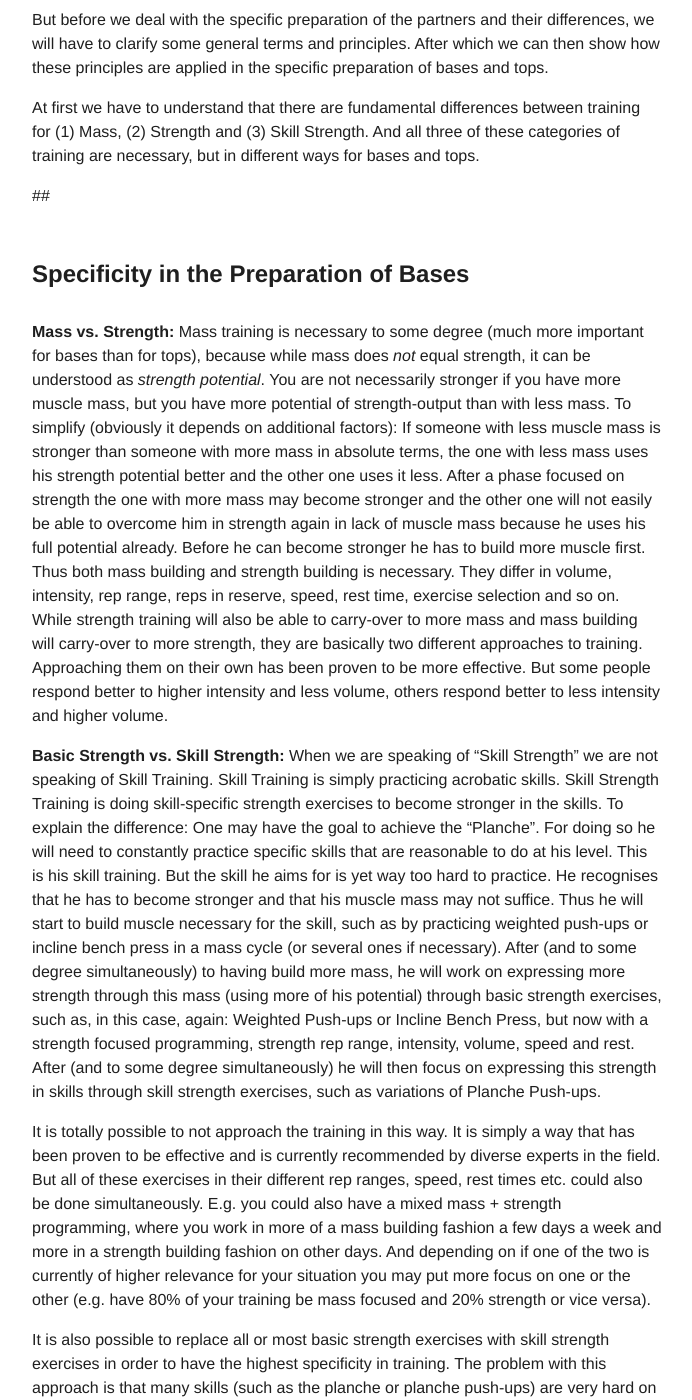
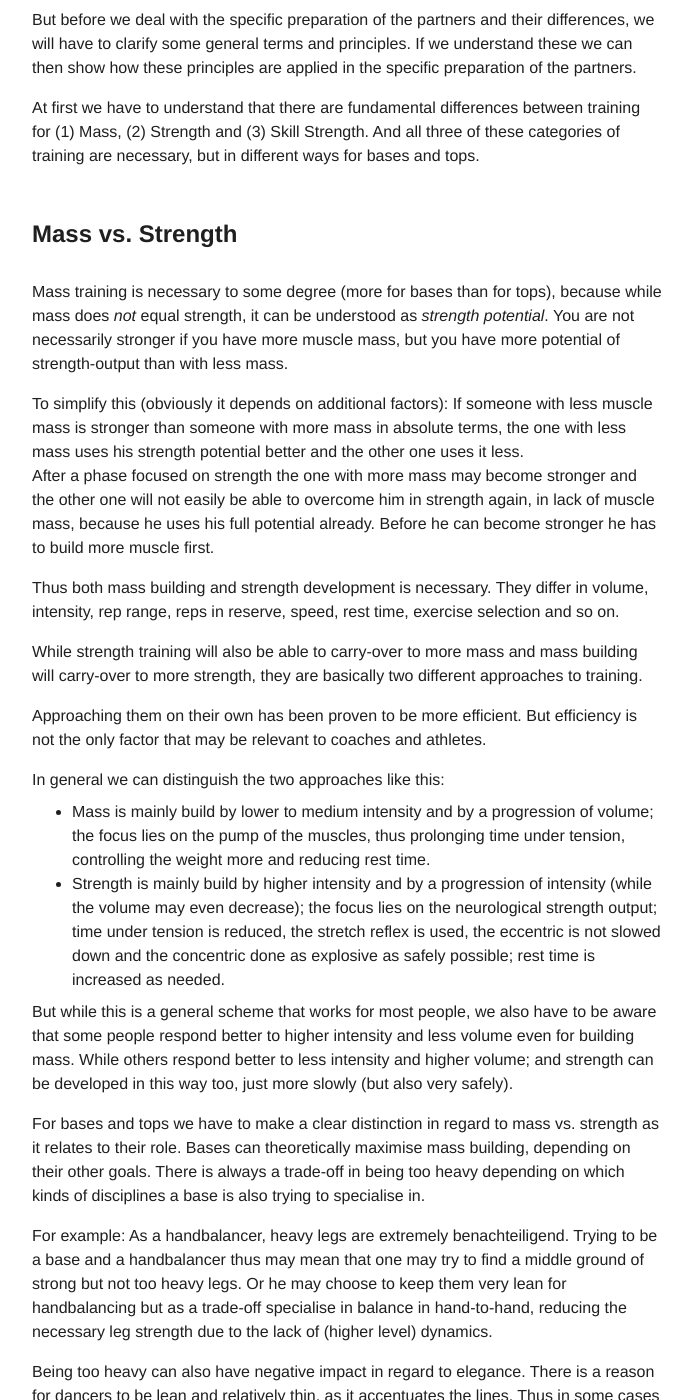
Before and after one commit to floshin/acrolib, a Jekyll site: the page built from training/specificity.md, in a window 1280 px wide and 1400 px high, scrolled down 468 px. Shown: the whole window, without its empty margins (293-985 px from the left). Built offline with Jekyll 4.4.1, drawn with Linux system fonts in a browser that asks for light colours; our own code applies the rules of GitHub Pages for plain Markdown files; some of the changed text lies outside the part shown.

Commit message:
Update specificity.md

```diff
--- a/training/specificity.md
+++ b/training/specificity.md
@@ -8,29 +8,52 @@ Thereby the strength requirements and skills of base and top partners are differ
 * [Specificity in the Preparation of Bases](#specificity-in-the-preparation-of-bases)
 * [Specificity in the Preparation of Tops](#specificity-in-the-preparation-of-tops)
 
-But before we deal with the specific preparation of the partners and their differences, we will have to clarify some general terms and principles. After which we can then show how these principles are applied in the specific preparation of bases and tops.
+But before we deal with the specific preparation of the partners and their differences, we will have to clarify some general terms and principles. If we understand these we can then show how these principles are applied in the specific preparation of the partners.
 
 At first we have to understand that there are fundamental differences between training for (1) Mass, (2) Strength and (3) Skill Strength. And all three of these categories of training are necessary, but in different ways for bases and tops.
 
 
-##
+## Mass vs. Strength
 
+Mass training is necessary to some degree (more for bases than for tops), because while mass does *not* equal strength, it can be understood as *strength potential*. You are not necessarily stronger if you have more muscle mass, but you have more potential of strength-output than with less mass.
+
+To simplify this (obviously it depends on additional factors): If someone with less muscle mass is stronger than someone with more mass in absolute terms, the one with less mass uses his strength potential better and the other one uses it less.
+After a phase focused on strength the one with more mass may become stronger and the other one will not easily be able to overcome him in strength again, in lack of muscle mass, because he uses his full potential already. Before he can become stronger he has to build more muscle first.
+
+Thus both mass building and strength development is necessary. They differ in volume, intensity, rep range, reps in reserve, speed, rest time, exercise selection and so on.
+
+While strength training will also be able to carry-over to more mass and mass building will carry-over to more strength, they are basically two different approaches to training.
+
+Approaching them on their own has been proven to be more efficient. But efficiency is not the only factor that may be relevant to coaches and athletes.
+
+In general we can distinguish the two approaches like this:
+* Mass is mainly build by lower to medium intensity and by a progression of volume; the focus lies on the pump of the muscles, thus prolonging time under tension, controlling the weight more and reducing rest time.
+* Strength is mainly build by higher intensity and by a progression of intensity (while the volume may even decrease); the focus lies on the neurological strength output; time under tension is reduced, the stretch reflex is used, the eccentric is not slowed down and the concentric done as explosive as safely possible; rest time is increased as needed.
+
+But while this is a general scheme that works for most people, we also have to be aware that some people respond better to higher intensity and less volume even for building mass. While others respond better to less intensity and higher volume; and strength can be developed in this way too, just more slowly (but also very safely).
+
+For bases and tops we have to make a clear distinction in regard to mass vs. strength as it relates to their role. Bases can theoretically maximise mass building, depending on their other goals. There is always a trade-off in being too heavy depending on which kinds of disciplines a base is also trying to specialise in.
+
+For example: As a handbalancer, heavy legs are extremely benachteiligend. Trying to be a base and a handbalancer thus may mean that one may try to find a middle ground of strong but not too heavy legs. Or he may choose to keep them very lean for handbalancing but as a trade-off specialise in balance in hand-to-hand, reducing the necessary leg strength due to the lack of (higher level) dynamics.
+
+Being too heavy can also have negative impact in regard to elegance. There is a reason for dancers to be lean and relatively thin, as it accentuates the lines. Thus in some cases it may just be a personal choice due to an aesthetical preference and personal well-being. If one doesn't feel well in ones body past a specific weight there is no sense in forcing more weight unto it.
+
+But in general we can say that bases should aim to become muscular enough to be able to handle their tops *easily*. And while staying lean in the process may be favourable in gymnastics for the aesthetics in the performance, it will not really have much of a negative impact on skill execution, especially since senior gymnasts are no longer required to perform any individual elements. The ideal is to be muscular and lean, with no need to be "light".
+
+The situation is different for tops. For tops it is and always will be crucial to be lean, but also to be light. Too much muscle won't be of use and will negatively impact skill execution. Thus, for tops much more than for bases, the ideal would be to maximise the strength-to-mass ratio; being as strong as possible with relatively little mass.
+
+
+## Basic Strength vs. Skill Strength
+
+When we are speaking of "Skill Strength" we are not speaking of Skill Training. Skill Training is simply practicing acrobatic skills. Skill Strength Training is doing skill-specific strength exercises to become stronger in the skills. To explain the difference: One may have the goal to achieve the "Planche". For doing so he will need to constantly practice specific skills that are reasonable to do at his level. This is his skill training. But the skill he aims for is yet way too hard to practice. He recognises that he has to become stronger and that his muscle mass may not suffice. Thus he will start to build muscle necessary for the skill, such as by practicing weighted push-ups or incline bench press in a mass cycle (or several ones if necessary). After (and to some degree simultaneously) to having build more mass, he will work on expressing more strength through this mass (using more of his potential) through basic strength exercises, such as, in this case, again: Weighted Push-ups or Incline Bench Press, but now with a strength focused programming, strength rep range, intensity, volume, speed and rest. After (and to some degree simultaneously) he will then focus on expressing this strength in skills through skill strength exercises, such as variations of Planche Push-ups.
+
+It is totally possible to not approach the training in this way. It is simply a way that has been proven to be effective and is currently recommended by diverse experts in the field. But all of these exercises in their different rep ranges, speed, rest times etc. could also be done simultaneously. E.g. you could also have a mixed mass + strength programming, where you work in more of a mass building fashion a few days a week and more in a strength building fashion on other days. And depending on if one of the two is currently of higher relevance for your situation you may put more focus on one or the other (e.g. have 80% of your training be mass focused and 20% strength or vice versa).
+
+It is also possible to replace all or most basic strength exercises with skill strength exercises in order to have the highest specificity in training. The problem with this approach is that many skills (such as the planche or planche push-ups) are very hard on the joints and are not as easy to use and sustain without injury when practiced all the time than regular exercises such as weighted push-ups. But it can be done if one is very advanced in his level of preparation and can handle it. Thus, only using skill strength exercises for strength training is not for beginners, it is for advanced athletes with enough preparation. But it is the eventual goal in order to train with more specificity and become excellent in skill execution.
 
 
 
 ## Specificity in the Preparation of Bases
-
-
-
-
-**Mass vs. Strength:** Mass training is necessary to some degree (much more important for bases than for tops), because while mass does *not* equal strength, it can be understood as *strength potential*. You are not necessarily stronger if you have more muscle mass, but you have more potential of strength-output than with less mass. To simplify (obviously it depends on additional factors): If someone with less muscle mass is stronger than someone with more mass in absolute terms, the one with less mass uses his strength potential better and the other one uses it less.
-After a phase focused on strength the one with more mass may become stronger and the other one will not easily be able to overcome him in strength again in lack of muscle mass because he uses his full potential already. Before he can become stronger he has to build more muscle first. Thus both mass building and strength building is necessary. They differ in volume, intensity, rep range, reps in reserve, speed, rest time, exercise selection and so on. While strength training will also be able to carry-over to more mass and mass building will carry-over to more strength, they are basically two different approaches to training. Approaching them on their own has been proven to be more effective. But some people respond better to higher intensity and less volume, others respond better to less intensity and higher volume.
-
-**Basic Strength vs. Skill Strength:** When we are speaking of "Skill Strength" we are not speaking of Skill Training. Skill Training is simply practicing acrobatic skills. Skill Strength Training is doing skill-specific strength exercises to become stronger in the skills. To explain the difference: One may have the goal to achieve the "Planche". For doing so he will need to constantly practice specific skills that are reasonable to do at his level. This is his skill training. But the skill he aims for is yet way too hard to practice. He recognises that he has to become stronger and that his muscle mass may not suffice. Thus he will start to build muscle necessary for the skill, such as by practicing weighted push-ups or incline bench press in a mass cycle (or several ones if necessary). After (and to some degree simultaneously) to having build more mass, he will work on expressing more strength through this mass (using more of his potential) through basic strength exercises, such as, in this case, again: Weighted Push-ups or Incline Bench Press, but now with a strength focused programming, strength rep range, intensity, volume, speed and rest. After (and to some degree simultaneously) he will then focus on expressing this strength in skills through skill strength exercises, such as variations of Planche Push-ups.
-
-It is totally possible to not approach the training in this way. It is simply a way that has been proven to be effective and is currently recommended by diverse experts in the field. But all of these exercises in their different rep ranges, speed, rest times etc. could also be done simultaneously. E.g. you could also have a mixed mass + strength programming, where you work in more of a mass building fashion a few days a week and more in a strength building fashion on other days. And depending on if one of the two is currently of higher relevance for your situation you may put more focus on one or the other (e.g. have 80% of your training be mass focused and 20% strength or vice versa).
-
-It is also possible to replace all or most basic strength exercises with skill strength exercises in order to have the highest specificity in training. The problem with this approach is that many skills (such as the planche or planche push-ups) are very hard on the joints and are not as easy to use and sustain without injury when practiced all the time than regular exercises such as weighted push-ups. But it can be done if one is very advanced in his level of preparation and can handle it. Thus, only using skill strength exercises for strength training is not for beginners, it is for advanced athletes with enough preparation. But it is the eventual goal in order to train with more specificity and become excellent in skill execution.
 
 To apply this knowledge to the training of bases: The skills that the bases have to master primarily, are tempos and landings/catches in diverse positions for dynamic, and mounts, motions and holds in diverse positions for balance.
 
```
